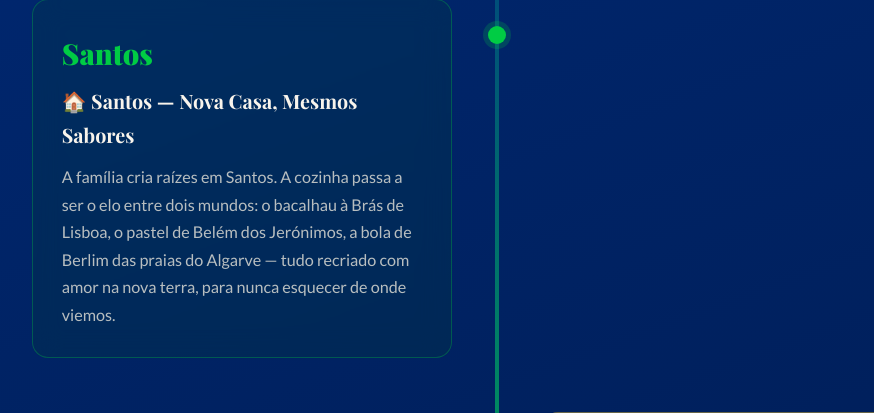
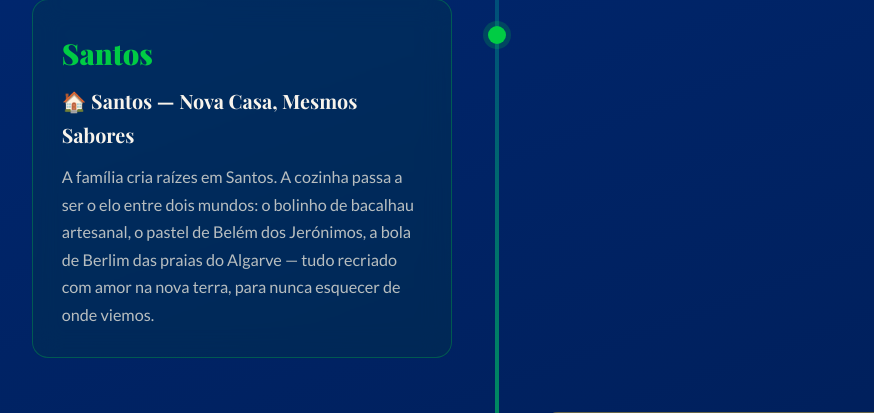
Before and after one commit to arsgoliveira/Portugas-Bacalhau, a FastAPI app: page /sobre in a window 1280 px wide. Shown: the part 4817-5230 px from the top of the page, without its empty margins (143-1017 px from the left). Run offline with FastAPI, Linux system fonts and the light colour scheme; some web fonts are replaced.

Commit message:
content: Bolinho de Bacalhau em substituição do Bacalhau à Brás
Made-with: Cursor

```diff
--- a/app.py
+++ b/app.py
@@ -35,22 +35,25 @@ templates = Jinja2Templates(env=_jinja_env)
 PRODUTOS = [
     {
         "id": 1,
-        "nome": "Bacalhau à Brás",
+        "nome": "Bolinho de Bacalhau",
         "categoria": "prato_principal",
         "preco": "12.50",
         "preco_brl": "68,00",
-        "descricao": "O prato mais emblemático de Portugal — bacalhau desfiado envolvido em ovos mexidos, batata palha crocante e azeitonas negras.",
+        "descricao": (
+            "Bolinho crocante por fora e macio por dentro — bacalhau desfiado na massa, "
+            "tempero caseiro e tradição portuguesa. Receita artesanal, 100% natural."
+        ),
         "historia": (
             "O bacalhau chegou a Portugal no século XV, trazido pelos corajosos pescadores "
             "que navegavam até à Terra Nova em busca do 'fiel amigo'. Tornou-se símbolo da "
             "resistência, da viagem e da alma portuguesa. Dizem os sábios que existem 365 receitas "
-            "— uma para cada dia do ano. O Bacalhau à Brás foi criado em Lisboa no século XIX por "
-            "um taberneiro do Bairro Alto chamado Brás, que misturou os restos que tinha na cozinha "
-            "e criou uma das maiores obras da gastronomia mundial."
+            "— uma para cada dia do ano. O bolinho de bacalhau nasceu nas tasquinhas e em casa: "
+            "sobras de bacalhau desfiado misturadas com batata, cebola e salsa, moldadas e fritas "
+            "até dourar — o petisco que acompanha conversas, festas e a mesa de domingo em Portugal e no Brasil."
         ),
-        "ingredientes": ["Bacalhau", "Ovos", "Batata palha", "Cebola", "Azeitonas", "Salsa", "Azeite"],
-        "origem": "Lisboa, Portugal",
-        "seculo": "XIX",
+        "ingredientes": ["Bacalhau", "Batata", "Cebola", "Salsa", "Ovos", "Farinha", "Azeite"],
+        "origem": "Portugal & Brasil",
+        "seculo": "Tradição",
         "emoji": "🐟",
         "cor": "#006600",
     },
--- a/templates/sobre.html
+++ b/templates/sobre.html
@@ -198,7 +198,7 @@
                         <div class="timeline-ano" style="color:#00cc44;">Santos</div>
                         <h3>🏠 Santos — Nova Casa, Mesmos Sabores</h3>
                         <p>A família cria raízes em Santos. A cozinha passa a ser o elo entre dois mundos:
-                        o bacalhau à Brás de Lisboa, o pastel de Belém dos Jerónimos, a bola de Berlim
+                        o bolinho de bacalhau artesanal, o pastel de Belém dos Jerónimos, a bola de Berlim
                         das praias do Algarve — tudo recriado com amor na nova terra, para nunca
                         esquecer de onde viemos.</p>
                     </div>
```
